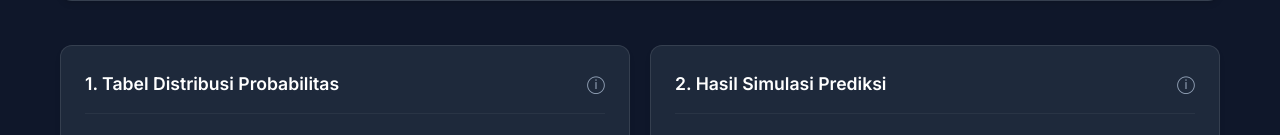
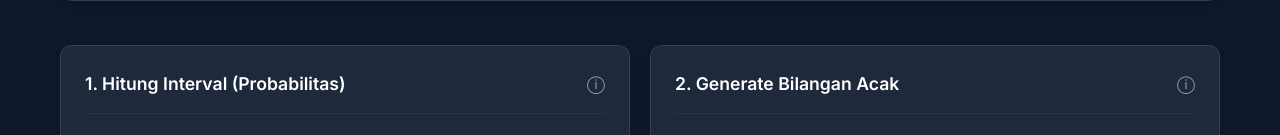
Before and after one commit to erga2904/Carlo, a Flask app: template templates/index.html in a window 1280 px wide. Shown: the part 1018-1153 px from the top of the page. Run offline with Flask 3, Linux system fonts and the light colour scheme; the template is opened without the code that fills it: most values are stand-ins (such as "Sample title", 1, 10 or a date in 2020).

Commit message:
Update index.html

```diff
--- a/templates/index.html
+++ b/templates/index.html
@@ -35,7 +35,7 @@
             </div>
             <div class="modal-body">
                 <div class="guide-item">
-                    <h4>1. Distribusi Probabilitas</h4>
+                    <h4>1. Tabel Hitung Interval</h4>
                     <p>Menganalisis pola harga masa lalu untuk menentukan peluang di masa depan.</p>
                     <ul>
                         <li><strong>Frekuensi:</strong> Jumlah kemunculan harga tertentu dalam dataset.</li>
@@ -46,7 +46,7 @@
                 </div>
 
                 <div class="guide-item">
-                    <h4>2. Simulasi Monte Carlo</h4>
+                    <h4>2. Tabel Generate Bilangan Acak</h4>
                     <p>Melakukan simulasi ketidakpastian pasar.</p>
                     <ul>
                         <li><strong>Angka Acak:</strong> Angka random (0-99) yang dibangkitkan sistem, mengumpamakan faktor tak terduga (cuaca, panen, permintaan).</li>
@@ -158,10 +158,11 @@
                 </div>
             </div>
 
-            <!-- Tabel Distribusi Probabilitas -->
+            <!-- TABEL 1: HITUNG INTERVAL (INI YANG ANDA CARI) -->
             <div class="card table-card fade-in delay-4">
                 <div class="card-header header-with-icon">
-                    <h3>1. Tabel Distribusi Probabilitas</h3>
+                    <!-- JUDUL SUDAH DISESUAIKAN -->
+                    <h3>1. Hitung Interval (Probabilitas)</h3>
                     <button class="icon-btn" onclick="openModal()">ⓘ</button>
                 </div>
                 <div class="table-wrapper">
@@ -172,10 +173,12 @@
                                 <th>Frekuensi <span class="tooltip" data-text="Jumlah kejadian di masa lalu">?</span></th>
                                 <th>Prob. (P)</th>
                                 <th>Kumulatif</th>
+                                <!-- Kolom Interval -->
                                 <th>Interval <span class="tooltip" data-text="Rentang angka undian untuk harga ini">?</span></th>
                             </tr>
                         </thead>
                         <tbody>
+                            <!-- LOOPING PYTHON UNTUK INTERVAL -->
                             {% for row in stats %}
                             <tr style="--delay: {{ loop.index * 0.05 }}s">
                                 <td class="highlight">Rp {{ row.demand }}</td>
@@ -190,10 +193,11 @@
                 </div>
             </div>
 
-            <!-- Tabel Hasil Simulasi -->
+            <!-- TABEL 2: GENERATE BILANGAN ACAK (INI YANG ANDA CARI) -->
             <div class="card table-card fade-in delay-4">
                 <div class="card-header header-with-icon">
-                    <h3>2. Hasil Simulasi Prediksi</h3>
+                    <!-- JUDUL SUDAH DISESUAIKAN -->
+                    <h3>2. Generate Bilangan Acak</h3>
                     <button class="icon-btn" onclick="openModal()">ⓘ</button>
                 </div>
                 <div class="table-wrapper">
@@ -201,11 +205,13 @@
                         <thead>
                             <tr>
                                 <th>Bulan Ke-</th>
+                                <!-- Kolom Bilangan Acak -->
                                 <th>Angka Acak <span class="tooltip" data-text="Simulasi ketidakpastian pasar (0-99)">?</span></th>
                                 <th>Hasil Prediksi</th>
                             </tr>
                         </thead>
                         <tbody>
+                            <!-- LOOPING PYTHON UNTUK ANGKA ACAK -->
                             {% for row in sim %}
                             <tr style="--delay: {{ loop.index * 0.05 }}s">
                                 <td>{{ row.period }}</td>
@@ -222,27 +228,24 @@
         {% endif %}
     </div>
 
-    <!-- LOGIKA JAVASCRIPT UI (Modal, Loader) -->
+    <!-- LOGIKA JAVASCRIPT UI -->
     <script src="{{ url_for('static', filename='script.js') }}"></script>
 
-    <!-- LOGIKA GRAFIK CHART.JS (Memerlukan Variabel Jinja) -->
+    <!-- LOGIKA CHART.JS -->
     {% if stats %}
     <script>
-        // Data dari Flask/Python
-        const priceLabels = [{% for row in stats %}"Rp {{ row.demand }}",{% endfor %}];
+        const priceLabels = [{% for row in stats %}"Rp {{ row.demand }}"{% if not loop.last %},{% endif %}{% endfor %}];
         const probValues = [{% for row in stats %}{{ row.prob }},{% endfor %}];
         const simPeriods = [{% for row in sim %}"Bulan {{ row.period }}",{% endfor %}];
         const simPrices = [{% for row in sim %}{{ row.prediction }},{% endfor %}];
 
-        // Global Style Chart
         Chart.defaults.font.family = "'Inter', sans-serif";
         Chart.defaults.color = '#94a3b8';
         Chart.defaults.borderColor = 'rgba(148, 163, 184, 0.1)';
 
-        // 1. Line Chart (Prediksi Harga) - TEMA HIJAU (Uang)
         const ctxPred = document.getElementById('predChart').getContext('2d');
         const gradientPred = ctxPred.createLinearGradient(0, 0, 0, 300);
-        gradientPred.addColorStop(0, 'rgba(16, 185, 129, 0.4)'); // Emerald 500
+        gradientPred.addColorStop(0, 'rgba(16, 185, 129, 0.4)');
         gradientPred.addColorStop(1, 'rgba(16, 185, 129, 0.0)');
 
         new Chart(ctxPred, {
@@ -253,7 +256,7 @@
                     label: 'Prediksi Harga',
                     data: simPrices,
                     backgroundColor: gradientPred,
-                    borderColor: '#10b981', // Emerald 500
+                    borderColor: '#10b981',
                     borderWidth: 2,
                     pointBackgroundColor: '#fff',
                     pointBorderColor: '#10b981',
@@ -284,7 +287,6 @@
             }
         });
 
-        // 2. Bar Chart (Probabilitas) - TEMA BIRU
         const ctxProb = document.getElementById('probChart').getContext('2d');
         new Chart(ctxProb, {
             type: 'bar',
@@ -293,7 +295,7 @@
                 datasets: [{
                     label: 'Probabilitas',
                     data: probValues,
-                    backgroundColor: '#3b82f6', // Blue 500
+                    backgroundColor: '#3b82f6',
                     borderRadius: 4,
                     hoverBackgroundColor: '#60a5fa'
                 }]
```
